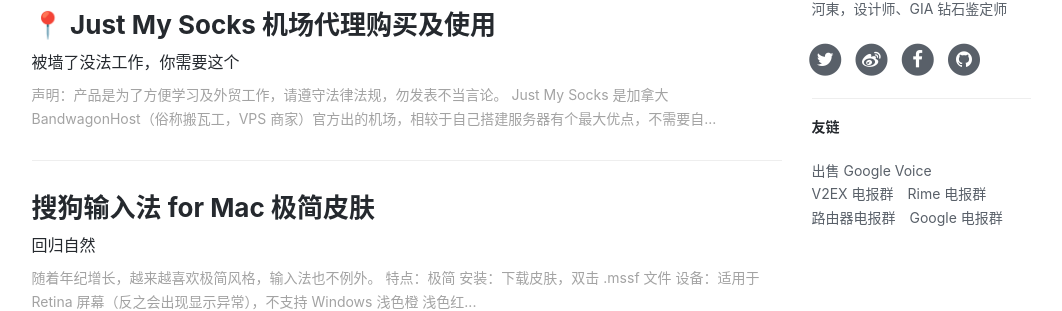
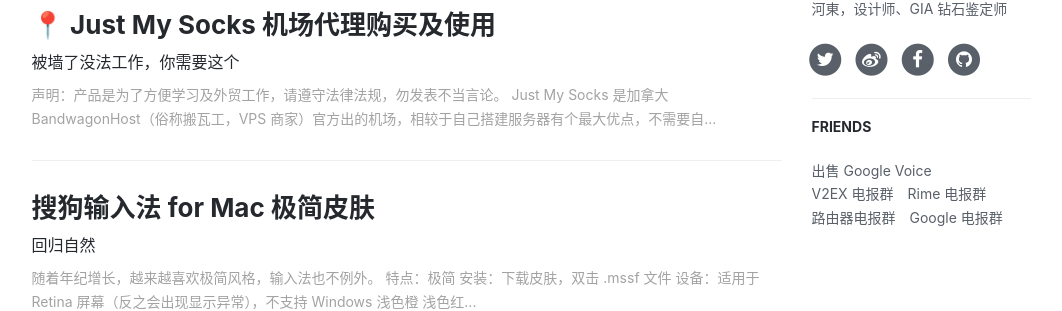
Before and after one commit to ssnhd/ssnhd.github.io, a Jekyll site: the page built from index.html, in a window 1280 px wide and 900 px high, scrolled down 684 px. Shown: the part 142-453 px from the top of the window, without its empty margins (136-1198 px from the left). Built offline with Jekyll 4.4.1, drawn with Linux system fonts in a browser that asks for light colours; nearby versions of some CDN libraries; the list of posts is cut into pages by our own code; comment, search, counter and statistics services are not loaded.

Commit message:
Update friends.html

```diff
--- a/_includes/friends.html
+++ b/_includes/friends.html
@@ -1,6 +1,6 @@
 {% if site.friends %}
 <hr>
-<h5>友链</h5>
+<h5>FRIENDS</h5>
 <ul class="list-inline">
   {% for friend in site.friends %}
   <li><a href="{{friend.href}}">{{friend.title}}</a></li>
```
